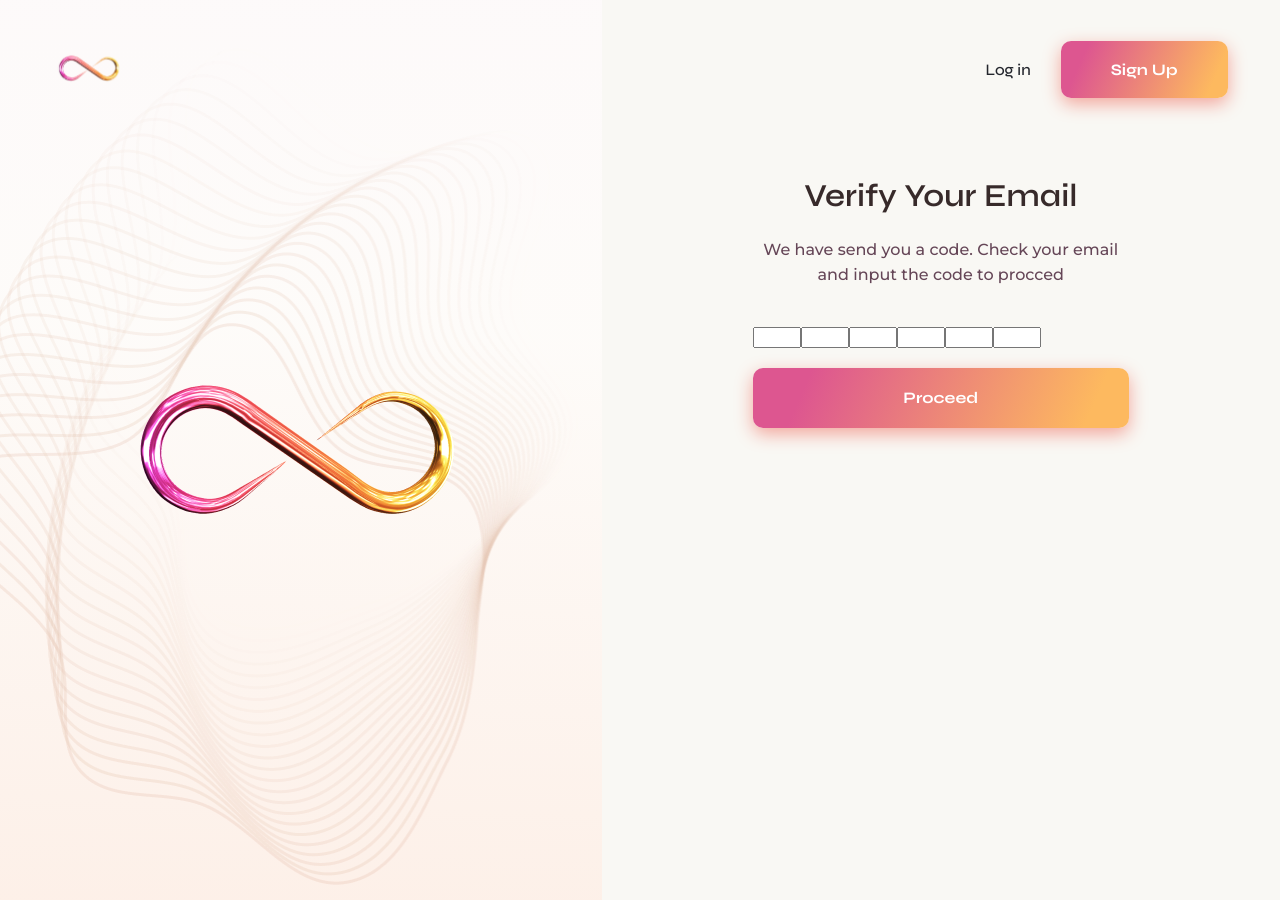
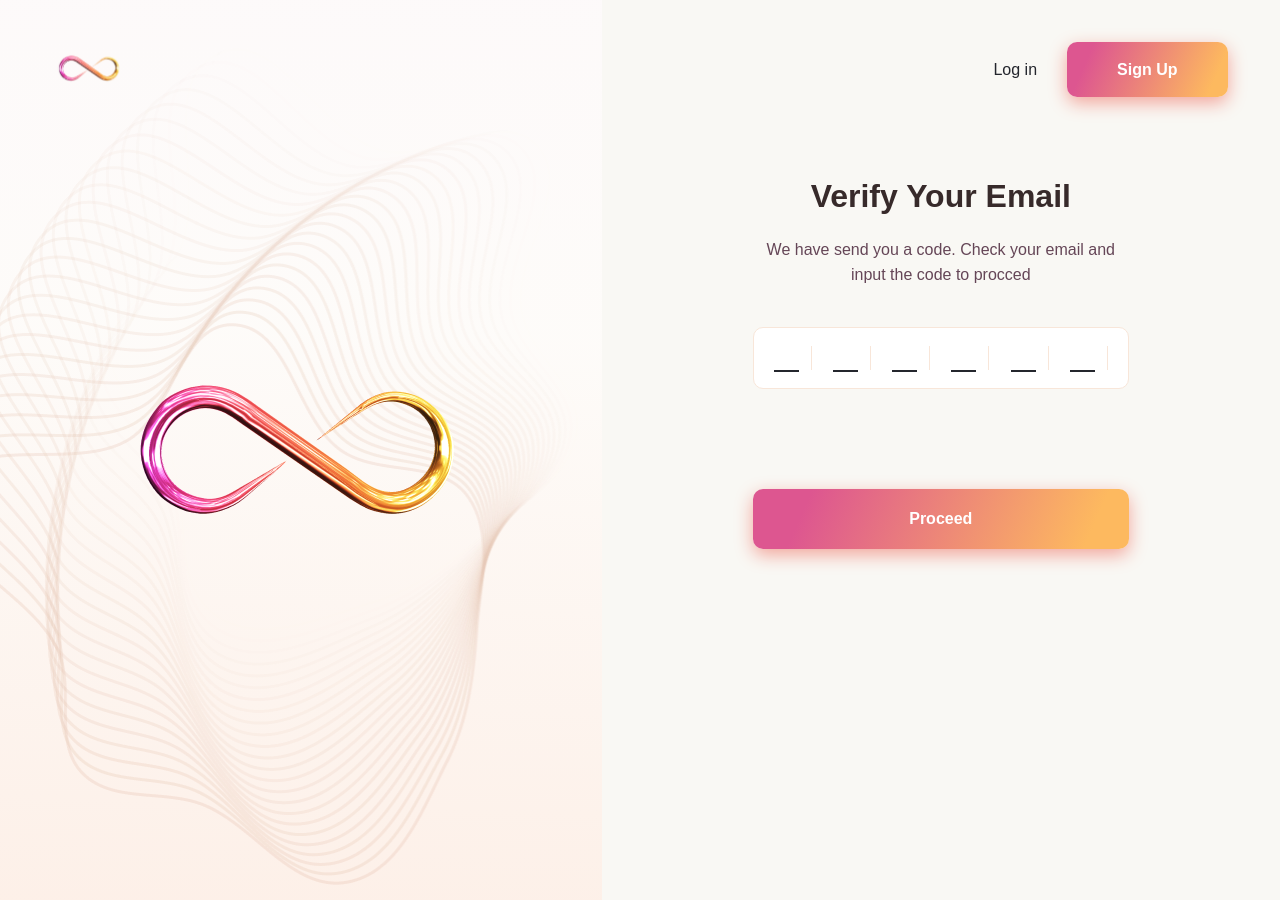
Before and after one commit to techsolutioncat/react-login-signup, a React (Create React App) app: page /verifyemail in a window 1280 px wide. Built offline with nearby package versions, Linux system fonts and the light colour scheme.

Commit message:
Update CreatePasswordFrom, LoginForm, ResetPasswordForm, SignupForm, VerifyEmailForm components

```diff
--- a/public/index.html
+++ b/public/index.html
@@ -25,12 +25,12 @@
       Learn how to configure a non-root public URL by running `npm run build`.
     -->
 
-    <link rel="preconnect" href="https://fonts.googleapis.com">
+    <!-- <link rel="preconnect" href="https://fonts.googleapis.com">
     <link rel="preconnect" href="https://fonts.gstatic.com" crossorigin>
     <link href="https://fonts.googleapis.com/css2?family=Syne:wght@400..800&display=swap" rel="stylesheet">
     <link href="https://fonts.googleapis.com/css2?family=Montserrat:ital,wght@0,100..900;1,100..900&display=swap" rel="stylesheet">
-    <link href="https://fonts.googleapis.com/css2?family=Cairo:wght@200..1000&display=swap" rel="stylesheet">
-    <title>React App</title>
+    <link href="https://fonts.googleapis.com/css2?family=Cairo:wght@200..1000&display=swap" rel="stylesheet"> -->
+    <title>LOOP2ELARN</title>
   </head>
   <body>
     <noscript>You need to enable JavaScript to run this app.</noscript>
--- a/src/components/auth/form/CreatePasswordForm.js
+++ b/src/components/auth/form/CreatePasswordForm.js
@@ -24,10 +24,10 @@ function Form(props) {
                     </div>
                     <div className='form-button-group'>
                         <div className='form-group'>
-                            <Button data={{ link: '/', label: 'Log In', ButtonClass: 'site-button btn-submit btn-gradient font-Syne fw-700 br-10 br-10 td-none' }}></Button>
+                            <Button data={{ type: 'submit', url:'', label: 'Submit', ButtonClass: 'site-button btn-submit btn-gradient font-Syne fw-700 br-10 br-10 td-none' }}></Button>
                         </div>
                         <div className='form-group'>
-                            <Button data={{ link: '/', label: 'Cancel reset and go back', ButtonClass: 'site-button btn-submit btn-greygradient font-Syne fw-700 br-10 br-10 td-none' }}></Button>
+                            <Button data={{ type: 'link', url:'/', label: 'Cancel reset and go back', ButtonClass: 'site-button btn-submit btn-greygradient font-Syne fw-700 br-10 br-10 td-none' }}></Button>
                         </div>
                     </div>
                 </div>
--- a/src/components/auth/form/LoginForm.js
+++ b/src/components/auth/form/LoginForm.js
@@ -30,10 +30,10 @@ function Form(props) {
                         <FormInput data={{ icon: <img src={lock} alt='emailicon'></img>, type: 'password', name:'password', placeholder: 'Password', required: true }}></FormInput>
                     </div>
                     <div className='form-group'>
-                        <Button data={{ link: '/', label: 'Proceed', ButtonClass: 'site-button btn-submit btn-gradient font-Syne fw-700 br-10 br-10 td-none' }}></Button>
+                        <Button data={{ type: 'submit',url: '', label: 'Log In', ButtonClass: 'site-button btn-submit btn-gradient font-Syne fw-700 br-10 br-10 td-none' }}></Button>
                     </div>
                     <div className='form-group'>
-                        <Button data={{ link: '/resetpassword', label: 'I forgot my password', ButtonClass: 'site-button btn-submit btn-greygradient font-Syne fw-700 br-10 br-10 td-none' }}></Button>
+                        <Button data={{ type: 'link', url: '/resetpassword', label: 'I forgot my password', ButtonClass: 'site-button btn-submit btn-greygradient font-Syne fw-700 br-10 br-10 td-none' }}></Button>
                     </div>
                 </div>
             </form>
--- a/src/components/auth/form/ResetPasswordForm.js
+++ b/src/components/auth/form/ResetPasswordForm.js
@@ -17,17 +17,17 @@ function Form(props) {
                 </div>
                 <div className='form-body'>
                     <div className='form-group'>
-                        <FormInput data={{ icon: <img src={lock} alt='lockicon'></img>, type: 'password', name:'password', placeholder: 'New Password', required: true }} ></FormInput>
+                        <FormInput data={{ icon: <img src={lock} alt='lockicon'></img>, type: 'password', name:'password', placeholder: 'New Password', required: true }}></FormInput>
                     </div>
                     <div className='form-group'>
                         <FormInput data={{ icon: <img src={lock} alt='lockicon'></img>, type: 'password', name:'re-password', placeholder: 'Confirm new password', required: true }} ></FormInput>
                     </div>
                     <div className='form-button-group'>
                         <div className='form-group'>
-                            <Button data={{ link: '/', label: 'Log In', ButtonClass: 'site-button btn-submit btn-gradient font-Syne fw-700 br-10 br-10 td-none' }}></Button>
+                            <Button data={{ type: 'submit', url: '/', label: 'Log In', ButtonClass: 'site-button btn-submit btn-gradient font-Syne fw-700 br-10 br-10 td-none' }}></Button>
                         </div>
                         <div className='form-group'>
-                            <Button data={{ link: '/', label: 'Cancel reset and go back', ButtonClass: 'site-button btn-submit btn-greygradient font-Syne fw-700 br-10 br-10 td-none' }}></Button>
+                            <Button data={{ type: 'link', url: '/', label: 'Cancel reset and go back', ButtonClass: 'site-button btn-submit btn-greygradient font-Syne fw-700 br-10 br-10 td-none' }}></Button>
                         </div>
                     </div>
                 </div>
--- a/src/components/auth/form/SignupForm.js
+++ b/src/components/auth/form/SignupForm.js
@@ -34,10 +34,10 @@ function Form(props) {
                         <FormInput data={{ icon: <img src={phone} alt='phoneicon'></img>, type: 'tel', name:'phonenumber', placeholder: 'Phone Number', required: true }} ></FormInput>
                     </div>
                     <div className='form-group'>
-                        <Button data={{ link: '/', label: 'Proceed', ButtonClass: 'site-button btn-submit btn-gradient font-Syne fw-700 br-10 br-10 td-none' }}></Button>
+                        <Button data={{ type: 'link', url:'/verifyemail', label: 'Proceed', ButtonClass: 'site-button btn-submit btn-gradient font-Syne fw-700 br-10 br-10 td-none' }}></Button>
                     </div>
                     <div className='form-group'>
-                        <Button data={{ link: '/', label: 'I already have an account', ButtonClass: 'site-button btn-submit btn-greygradient font-Syne fw-700 br-10 br-10 td-none' }}></Button>
+                        <Button data={{ type: 'link', url: '/', label: 'I already have an account', ButtonClass: 'site-button btn-submit btn-greygradient font-Syne fw-700 br-10 br-10 td-none' }}></Button>
                     </div>
                 </div>
             </form>
--- a/src/components/auth/form/VerifyEmailForm.js
+++ b/src/components/auth/form/VerifyEmailForm.js
@@ -14,16 +14,30 @@ function Form(props) {
                     <p className="form-subtitle m-0 font-Montserrat fw-500">{subtitle}</p>
                 </div>
                 <div className='form-body'>
-                    <div className='form-group'>
-                        <input type="number" pattern="[0-9]*" min="0" max="9" maxLength="1" inputtype="numeric" id="otc-1" required></input>
-                        <input type="number" pattern="[0-9]*" min="0" max="9" maxLength="1" inputtype="numeric" id="otc-2" required></input>
-                        <input type="number" pattern="[0-9]*" min="0" max="9" maxLength="1" inputtype="numeric" id="otc-3" required></input>
-                        <input type="number" pattern="[0-9]*" min="0" max="9" maxLength="1" inputtype="numeric" id="otc-4" required></input>
-                        <input type="number" pattern="[0-9]*" min="0" max="9" maxLength="1" inputtype="numeric" id="otc-5" required></input>
-                        <input type="number" pattern="[0-9]*" min="0" max="9" maxLength="1" inputtype="numeric" id="otc-6" required></input>
+                    <div className='form-group verify-code-group d-flex br-10'>
+                        <div className='input-group'>
+                            <input type="text" maxLength='1' className='p-0' id="otc-1" required></input>
+                        </div>
+                        <div className='input-group'>
+                            <input type="text" maxLength='1' className='p-0' id="otc-2" required></input>
+                        </div>
+                        <div className='input-group'>
+                            <input type="text" maxLength='1' className='p-0' id="otc-3" required></input>
+                        </div>
+                        <div className='input-group'>
+                            <input type="text" maxLength='1' className='p-0' id="otc-4" required></input>
+                        </div>
+                        <div className='input-group'>
+                            <input type="text" maxLength='1' className='p-0' id="otc-5" required></input>
+                        </div>
+                        <div className='input-group'>
+                            <input type="text" maxLength='1' className='p-0' id="otc-6" required></input>
+                        </div>
                     </div>
-                    <div className='form-group'>
-                        <Button data={{ link: '/', label: 'Proceed', ButtonClass: 'site-button btn-submit btn-gradient font-Syne fw-700 br-10 br-10 td-none' }}></Button>
+                    <div className='form-button-group'>
+                        <div className='form-group'>
+                            <Button data={{ type: 'link', url:'/createpassword', label: 'Proceed', ButtonClass: 'site-button btn-submit btn-gradient font-Syne fw-700 br-10 br-10 td-none' }}></Button>
+                        </div>
                     </div>
                 </div>
             </form>
--- a/src/components/auth/form/style.scss
+++ b/src/components/auth/form/style.scss
@@ -66,11 +66,37 @@ $bgimage: url('../../../assets/images/mobile-bg.png');
             .form-group {
                 margin-top: 20px;
 
-                a.btn-submit {
+                .btn-submit {
+                    border: none;
                     display: block;
                     width: 100%;
                     text-align: center;
                     padding: 19px 0px;
+                }
+            }
+
+            .verify-code-group{
+                border: solid 1px #F8E6D9;
+                background: #fff;
+                align-items: center;
+                height: 60px;
+                padding: 0px 20px;
+                justify-content: space-between;
+
+                .input-group {
+                    width: 37px;
+                    height: 24px;
+                    border-right: solid 1px #F8E6D9;
+
+                    input {
+                        width: 25px;
+                        height: 100%;
+                        border: none;
+                        border-bottom: 2px solid #24262D;
+                        outline: none;
+                        font-size: 22px;
+                        text-align: center;
+                    }
                 }
             }
         }
--- a/src/components/auth/header/Header.js
+++ b/src/components/auth/header/Header.js
@@ -47,8 +47,8 @@ function Header() {
                     </Link>
                 </div>
                 <div className='site-navigation'>
-                    <Button data={{ link: '/', label: 'Log in', ButtonClass: 'nav-link site-button link-login btn-transparent font-Syne fw-500 br-10 br-10 td-none' }}></Button>
-                    <Button data={{ link: '/signup', label: 'Sign Up', ButtonClass: 'nav-link site-button link-signup btn-gradient font-Syne fw-700 br-10 br-10 td-none' }}></Button>
+                    <Button data={{ type: 'link', url: '/', label: 'Log in', ButtonClass: 'nav-link site-button link-login btn-transparent font-Syne fw-500 br-10 br-10 td-none' }}></Button>
+                    <Button data={{ type: 'link', url: '/signup', label: 'Sign Up', ButtonClass: 'nav-link site-button link-signup btn-gradient font-Syne fw-700 br-10 br-10 td-none' }}></Button>
                     <div className='mobile-menu d-hide'>
                         {showMobileMenu ? <FontAwesomeIcon icon={faXmark} className='close-menu' onClick={toggleMobileMenu} /> : <FontAwesomeIcon icon={faNavicon} className='open-menu' onClick={toggleMobileMenu} />}
                         {showMobileMenu ? <ul className="menu-list ls-none p-0 br-10">
--- a/src/components/common/button/style.scss
+++ b/src/components/common/button/style.scss
@@ -4,23 +4,28 @@ $greygradientButtonColor: #24262D;
 $transparentButtonColor: #24262D;
 
 // Define custom style css
-a.site-button {
+a.site-button,
+button.site-button {
     font-family: "Syne", sans-serif;
     font-size: 16px;
     line-height: 22px;
+    cursor: pointer;
 }
-a.btn-gradient {
+a.btn-gradient,
+button.btn-gradient {
     color: $gradientButtonColor;
     background: linear-gradient(113.87deg, #DD5690 14.81%, #FDB95F 88.76%);
     box-shadow: 0px 6px 18px 0px #F2A69C;
 }
 
-a.btn-greygradient {
+a.btn-greygradient,
+button.btn-greygradient {
     color: $greygradientButtonColor;
     background: linear-gradient(113.87deg, rgba(221, 86, 144, 0.1) 14.81%, rgba(252, 181, 97, 0.1) 88.76%);
 }
 
-a.btn-transparent {
+a.btn-transparent,
+button.btn-transparent {
     color: $transparentButtonColor;
     background: transparent;
 }
--- a/src/components/common/input/style.scss
+++ b/src/components/common/input/style.scss
@@ -24,11 +24,12 @@ $placeholdercolor: #24262D;
         border-bottom-right-radius: 10px;
         height: 58px;
         outline: none;
+        font-size: 18px;
 
         &::placeholder {
             font-family: "Cairo", sans-serif;
             font-size: 16px;
-            line-height: 22px;
+            line-height: 18px;
             color: $placeholdercolor;
         }
     }
```
Also changed, not shown: src/components/common/button/Button.js (+10 -4 lines).
